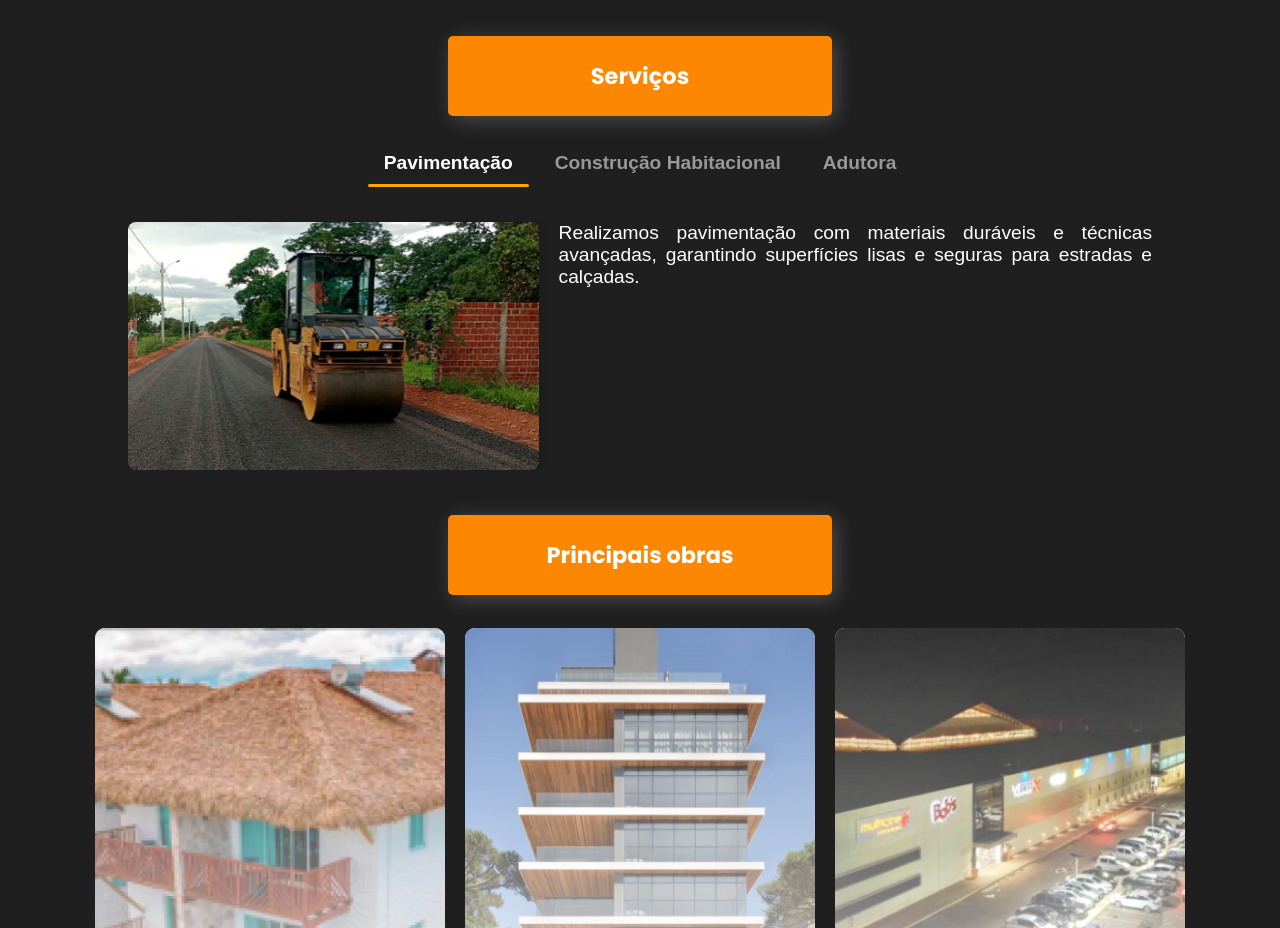
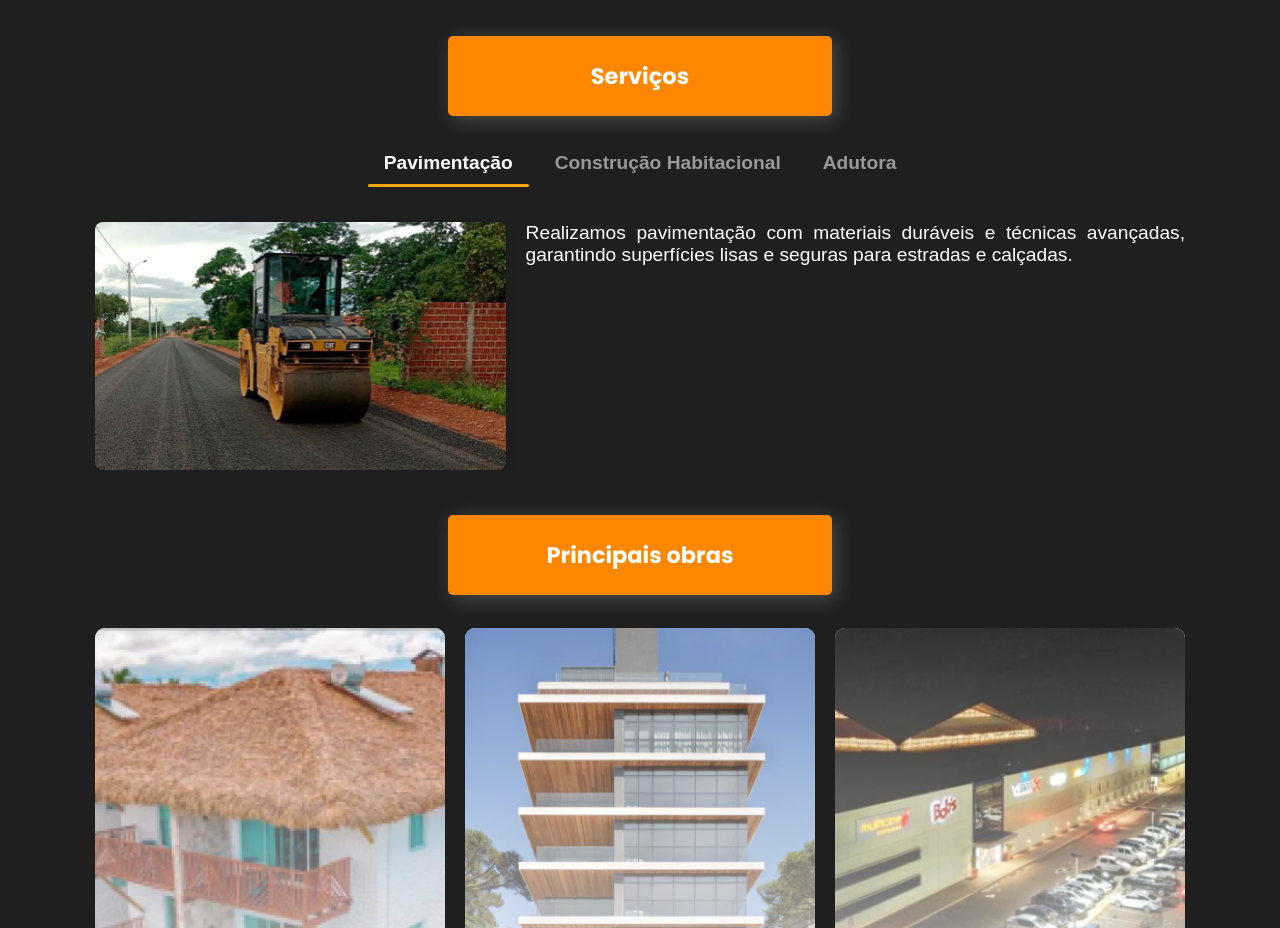
Before and after one commit to SomaAprendizes/landing-page, a Vue app in the folder landing-page/: page / in a window 1280 px wide. Shown: the part 1920-2848 px from the top of the page. Built offline with nearby package versions, Linux system fonts and the light colour scheme.

Commit message:
Chore(ServicesPage.vue): ajuste de estilo no ServicesPage.vue para largura máxima

```diff
--- a/landing-page/src/components/ServicesPage.vue
+++ b/landing-page/src/components/ServicesPage.vue
@@ -71,13 +71,14 @@ export default {
 <style scoped>
 .services-page {
   color: #ffffff;
-  width: 80%;
+  max-width: 1090px;
   display: flex;
   flex-direction: column;
   justify-content: center;
   align-items: center;
   overflow: auto;
   font-family: 'Arial', sans-serif;
+
 }
 
 .services-tabs {
```
